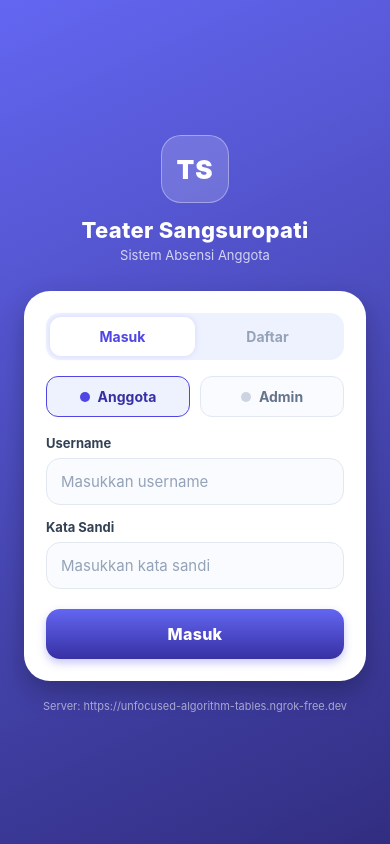
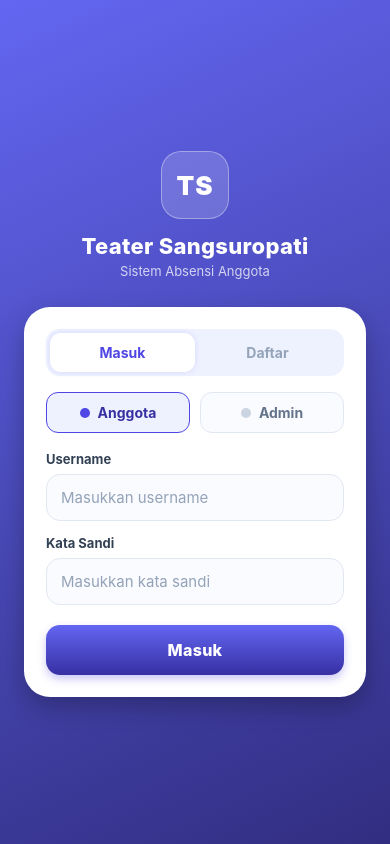
Before and after one commit to slmtkomunitas-png/teater, a React Native app: screen / in a window 390 px wide. Built offline with nearby package versions, Linux system fonts and the light colour scheme.

Commit message:
refactor: hapus teks server di layar login

```diff
--- a/src/screens/LoginScreen.js
+++ b/src/screens/LoginScreen.js
@@ -198,8 +198,6 @@ export default function LoginScreen({ onLogin }) {
               </LinearGradient>
             </TouchableOpacity>
           </View>
-
-          <Text style={styles.footer}>Server: {API_URL}</Text>
         </ScrollView>
       </KeyboardAvoidingView>
     </LinearGradient>
@@ -257,5 +255,4 @@ const styles = StyleSheet.create({
   btnGrad: { borderRadius: radius.md, paddingVertical: 15, alignItems: 'center' },
   btnText: { color: '#fff', fontWeight: '800', fontSize: 16, letterSpacing: 0.3 },
   disabled: { opacity: 0.6 },
-  footer: { textAlign: 'center', color: 'rgba(255,255,255,.55)', fontSize: 11, marginTop: 18 },
 });
```
